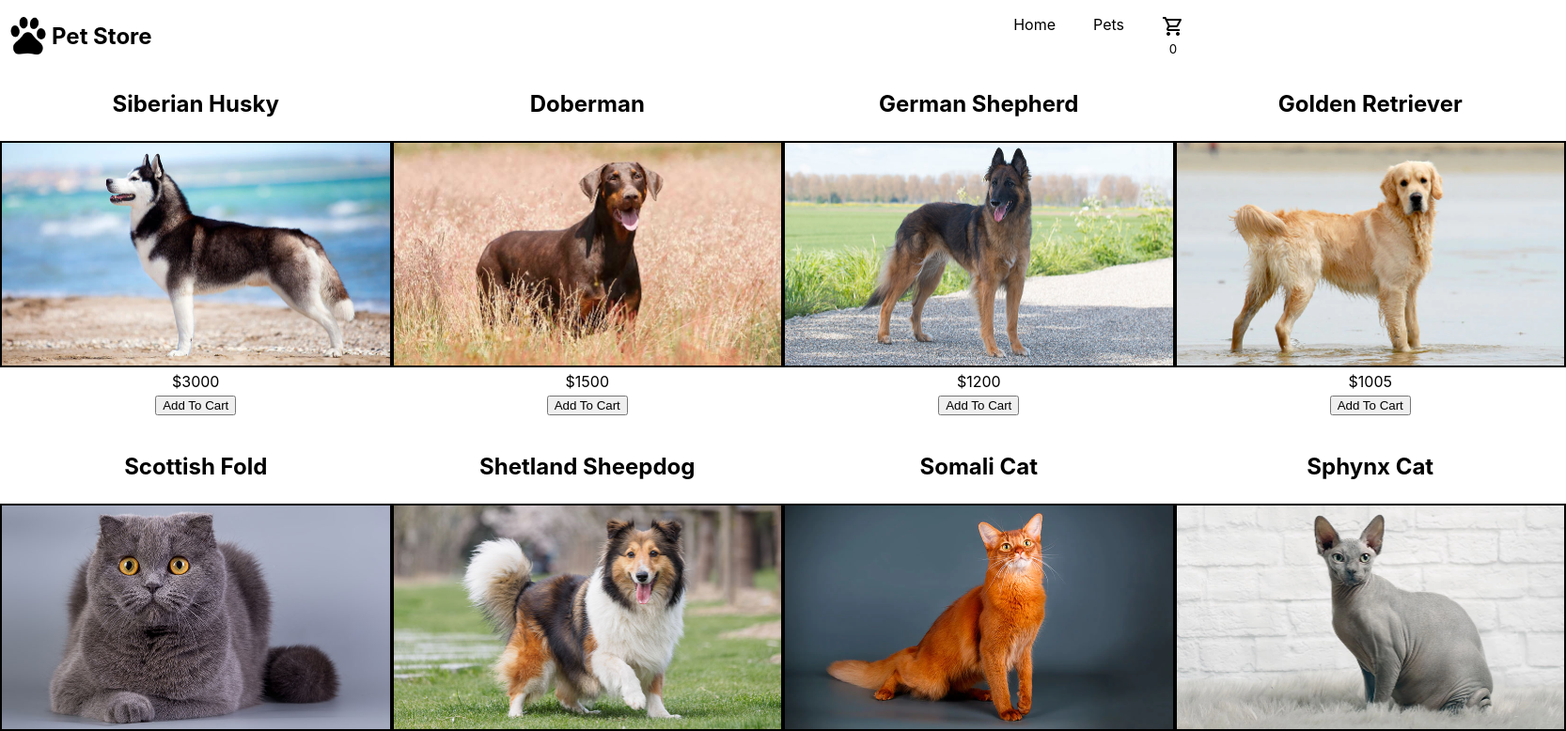
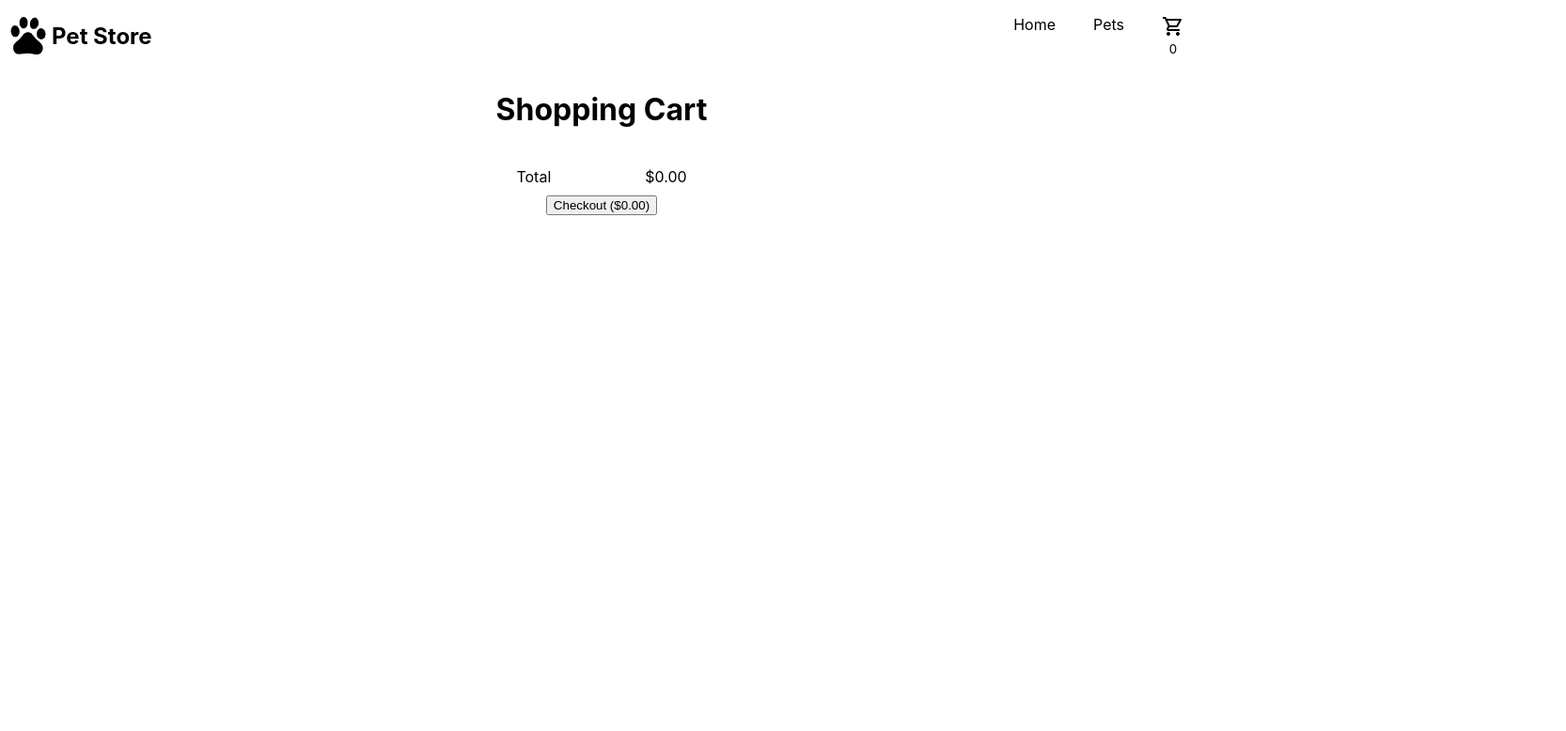
Before and after one commit to joshuaobare/shopping-cart, a React (Create React App) app: page / in a window 1280 px wide. Shown: the top 778 px of the page at 94% size, 1666 px wide, since content can reach past the window. Built offline with nearby package versions, Linux system fonts and the light colour scheme.

Commit message:
css updated to cart component

```diff
--- a/src/App.js
+++ b/src/App.js
@@ -71,7 +71,7 @@ function App() {
     setPrice(() => {
       const newCart = [...cart]
       const num = newCart.reduce((prevItem, item) => {
-        return prevItem += item.price
+        return prevItem += (item.price * item.number)
       },0)
       return num
     })
@@ -111,10 +111,14 @@ function App() {
   return (
     <div className="App">
       <Navbar items ={itemCount}/>
-      <Cart data = {cart} addCartCount= {addCartCount} reduceCartCount = {reduceCartCount}/>
-      <div className="card-grid">
+      <Cart data = {cart}
+            addCartCount= {addCartCount}
+            reduceCartCount = {reduceCartCount}
+            price = {price}
+      />
+      {/*<div className="card-grid">
         {cards}
-      </div>
+  </div>*/}
 
 
       {/*<Homepage />*/}
--- a/src/components/Cart.js
+++ b/src/components/Cart.js
@@ -17,8 +17,17 @@ export default function Cart(props) {
       })
 
     return (
-        <div>
-            {cartItems}
+        <div className="cart">
+            <h1>Shopping Cart</h1>
+            <div className="cart-item-section">
+                {cartItems}
+            </div>
+            <div className="cart-total-section">
+                <div className="total">Total</div>
+                <div className="total-price">${props.price}.00</div>
+            </div>
+            <button>Checkout (${props.price}.00)</button>
+
         </div>
     )
 }
--- a/src/components/CartItem.js
+++ b/src/components/CartItem.js
@@ -1,7 +1,7 @@
 export default function CartItem(props) {
     return (
         <div className="cart-item">
-            <img src={props.src} alt="" />
+            <img className="cart-img" src={props.src} alt="" />
             <div>
                 <div>{props.name}</div>
                 <div>${props.price}</div>
--- a/src/index.css
+++ b/src/index.css
@@ -84,9 +84,17 @@ nav>ul>li {
   font-size: smaller;
 
 }
+.cart {
+  display: flex;
+  flex-direction: column;
+  justify-content: center;
+  align-items: center;
+  gap: 10px;
+}
 
 .cart-item {
   display: flex;
+  justify-self: center;
 }
 
 .item-count {
@@ -101,3 +109,19 @@ nav>ul>li {
   border: none;
   cursor: pointer;
 }
+
+.cart-img {
+  width: 275px;
+  height: 158.3333333333333px;
+}
+.cart-item-section {
+  display: flex;
+  flex-direction: column;
+  gap: 10px;
+}
+.cart-total-section {
+  display: flex;
+  justify-content: space-between;
+  align-items: center;
+  gap: 100px;
+}
```
